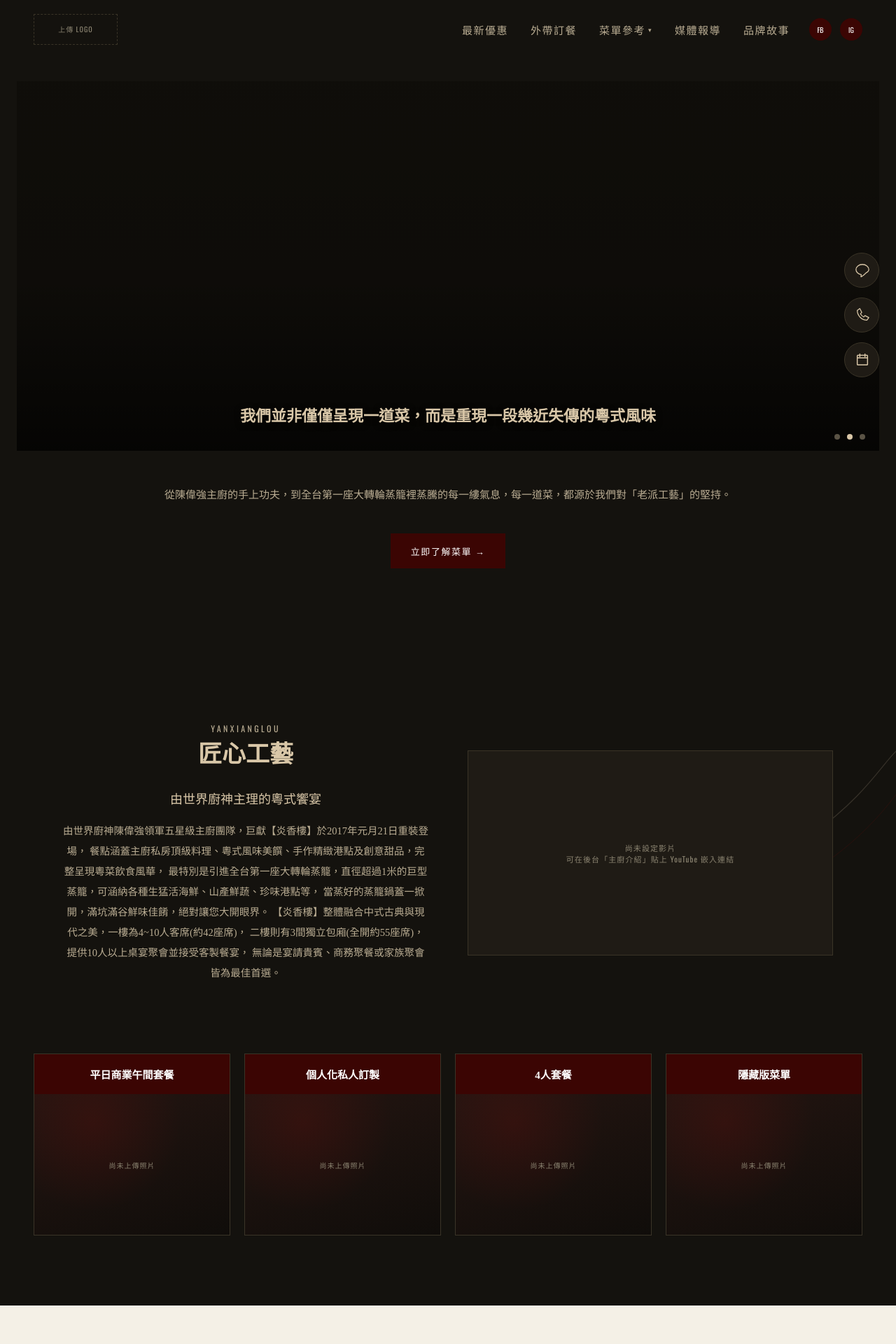
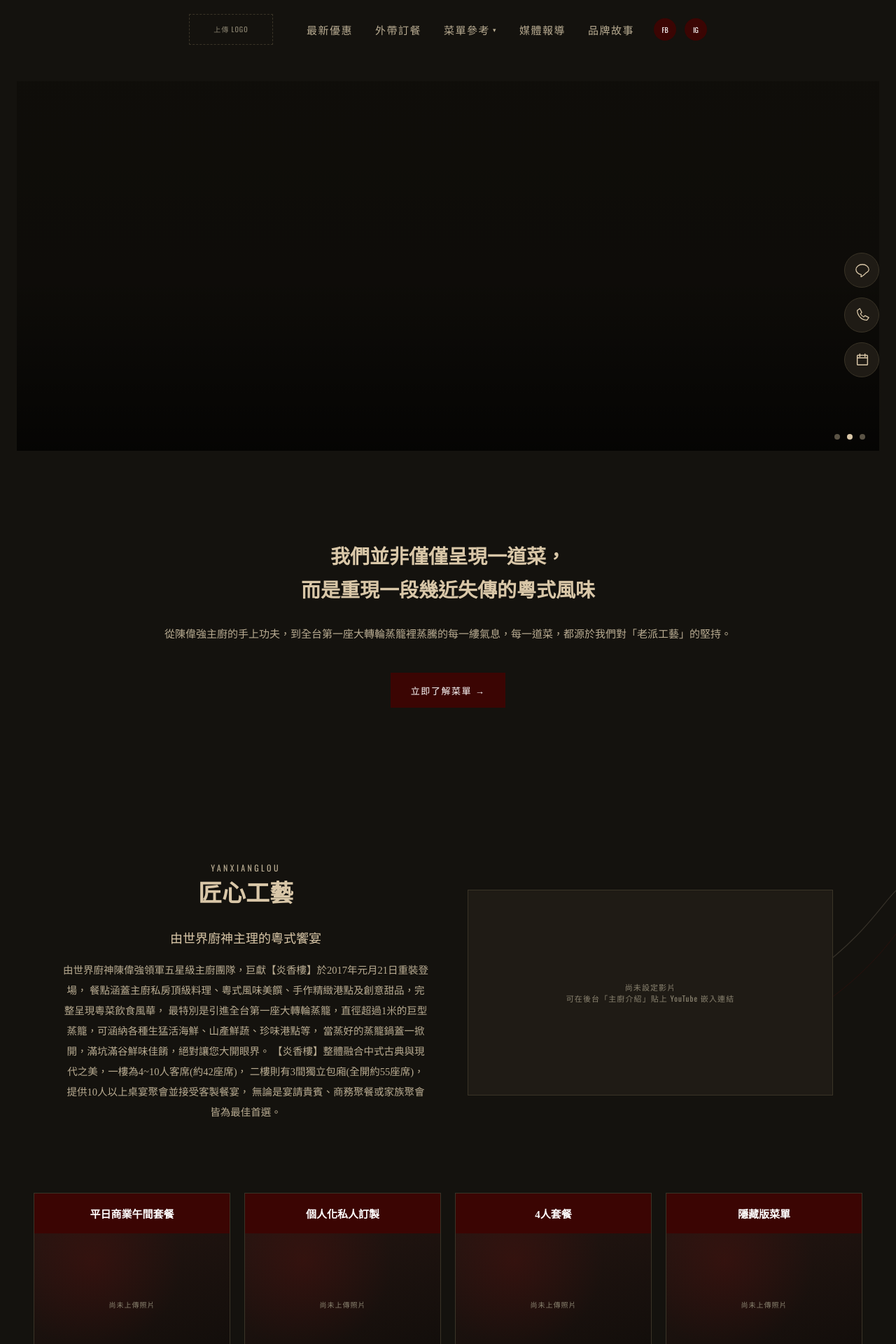
Before and after one commit to yanxianglou/yanxianglou.github.io, a Jekyll site: the page built from index.html, in a window 1280 px wide. Shown: the top 1920 px of the page at 70% size. Built offline with Jekyll 4.4.1, drawn with Linux system fonts in a browser that asks for light colours.

Commit message:
Add files via upload

```diff
--- a/index.html
+++ b/index.html
@@ -39,7 +39,7 @@
   .site-header{
     background:var(--black);
     color:var(--text-warm);
-    display:flex;justify-content:space-between;align-items:center;
+    display:flex;justify-content:center;align-items:center;gap:48px;
     padding:20px 48px;position:relative;z-index:50;
   }
   .logo-slot{
@@ -92,22 +92,14 @@
   .slide .bg{position:absolute;inset:0;background-size:cover;background-position:center;background-color:#100E0A;}
   .slide .bg::after{content:"";position:absolute;inset:0;background:linear-gradient(180deg, rgba(0,0,0,.05) 0%, rgba(0,0,0,.15) 55%, rgba(0,0,0,.68) 100%);}
 
-  .hero-caption{
-    position:absolute;left:0;right:0;bottom:0;z-index:3;
-    padding:32px 40px;text-align:center;pointer-events:none;
-  }
-  .hero-caption h2{
-    font-size:22px;font-weight:700;line-height:1.6;color:var(--text-warm);
-    text-shadow:0 2px 10px rgba(0,0,0,0.5);
-  }
-
   .hero-dots{position:absolute;bottom:16px;right:20px;display:flex;gap:10px;z-index:6;}
   .hero-dots span{width:8px;height:8px;border-radius:50%;background:rgba(217,199,168,0.4);cursor:pointer;}
   .hero-dots span.active{background:var(--text-warm);}
 
   /* ===== 品牌宣言(接續Hero) ===== */
-  .statement{background:var(--black);color:var(--text-warm);padding:0 48px 120px;text-align:center;}
+  .statement{background:var(--black);color:var(--text-warm);padding:80px 48px 120px;text-align:center;}
   .statement-inner{max-width:820px;margin:0 auto;}
+  .statement h2{font-size:28px;font-weight:700;line-height:1.7;margin-bottom:24px;color:var(--text-warm);}
   .statement p{font-size:15px;line-height:2;color:var(--muted-light);margin-bottom:40px;}
 
   /* ===== 匠心工藝 敘述 ===== */
@@ -249,8 +241,6 @@
     .site-nav{display:none;}
     .site-header{padding:16px 20px;}
     .hero-frame{padding:20px 12px 32px;}
-    .hero-caption{padding:20px 20px;}
-    .hero-caption h2{font-size:16px;}
     body{padding-bottom:64px;}
     .mobile-minibar{display:flex;}
     .float-reel{bottom:74px;top:auto;right:14px;transform:none;}
@@ -328,17 +318,14 @@
         <div class="bg" style="{% if slides[2].image %}background-image:url('{{ slides[2].image | relative_url }}');{% else %}background:radial-gradient(circle at 50% 60%, rgba(90,16,13,0.3), transparent 50%), linear-gradient(160deg,#241511,#100D0A);{% endif %}"></div>
       </a>
 
-      <div class="hero-caption">
-        <h2>{{ site.data['site-settings'].statement.heading_line1 }}{{ site.data['site-settings'].statement.heading_line2 }}</h2>
-      </div>
-
       <div class="hero-dots" id="heroDots"></div>
     </div>
   </div>
 
-  <!-- 品牌宣言(接續Hero，僅保留內文與CTA) -->
+  <!-- 品牌宣言(接續Hero，標題+內文+CTA) -->
   <section class="statement">
     <div class="statement-inner">
+      <h2>{{ site.data['site-settings'].statement.heading_line1 }}<br>{{ site.data['site-settings'].statement.heading_line2 }}</h2>
       <p>{{ site.data['site-settings'].statement.body }}</p>
       <a class="btn solid" href="{{ site.data['site-settings'].statement.cta_link }}">{{ site.data['site-settings'].statement.cta_text }} →</a>
     </div>
```
